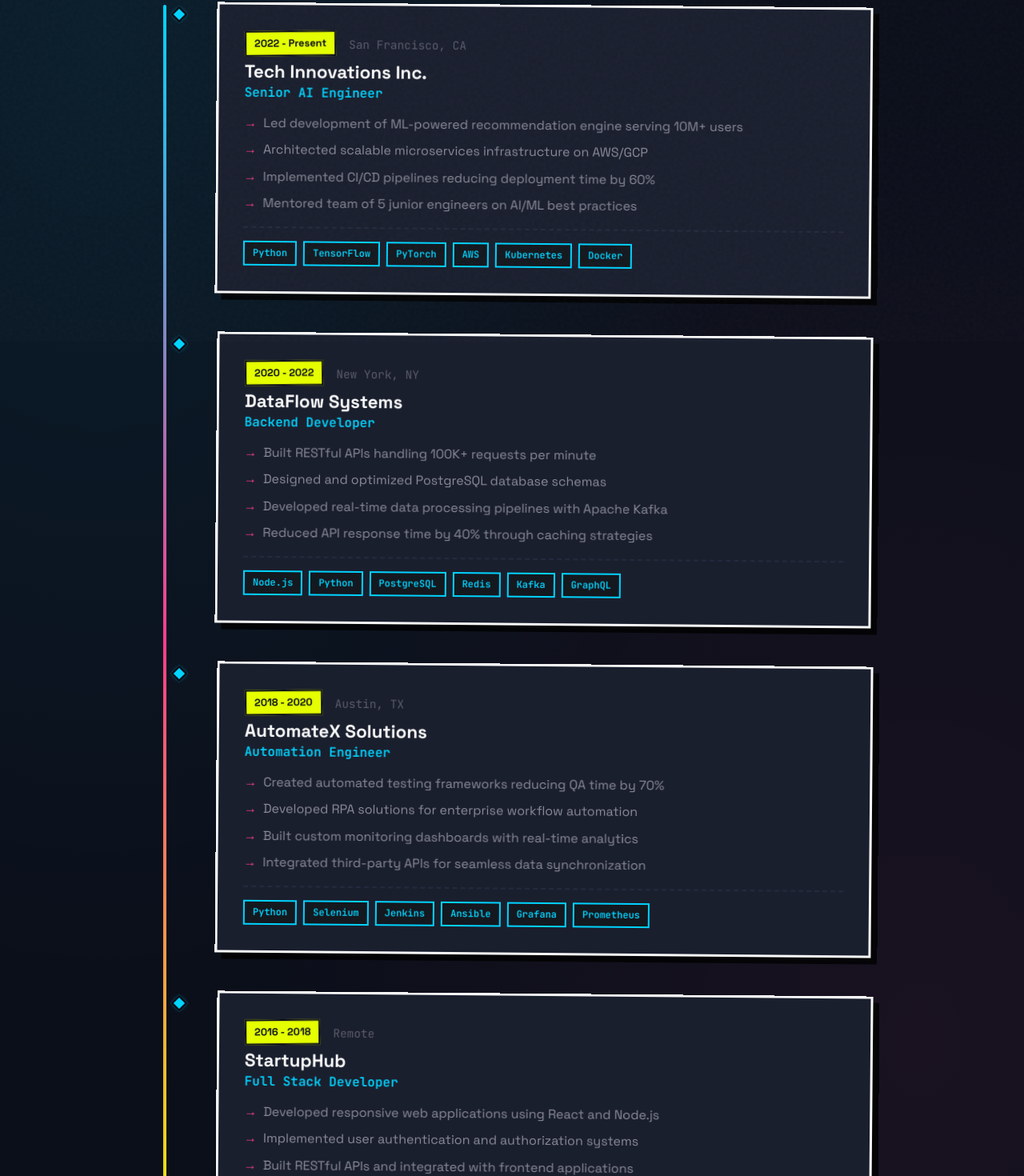
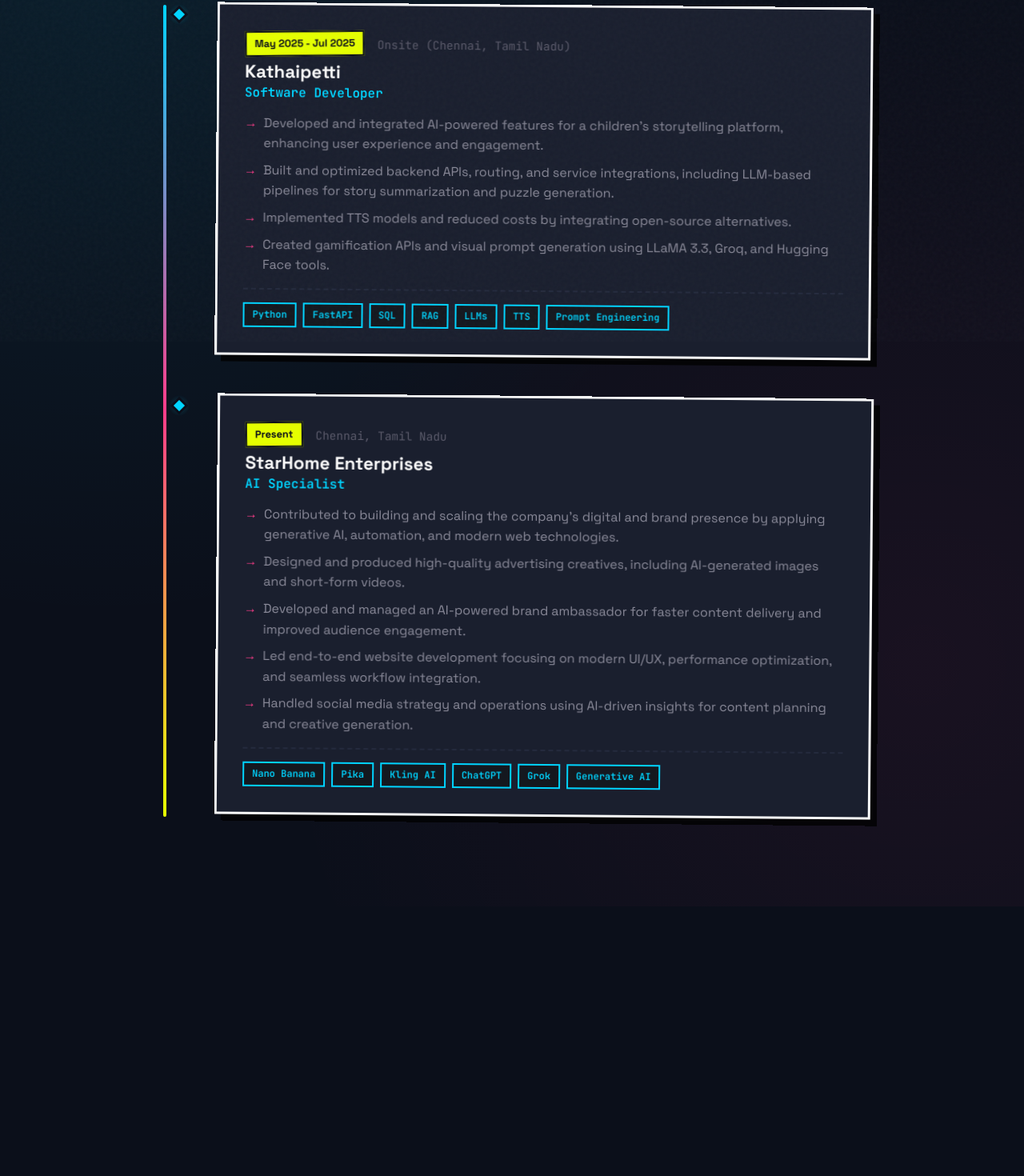
Before and after one commit to pravinkannan18/Portfoilo, a React (Vite) app: page /experience in a window 1280 px wide. Shown: the part 373-1843 px from the top of the page at 80% size. After the commit the page ends 1506 px from the top, so only its background shows below. Built offline with nearby package versions, Linux system fonts and the light colour scheme.

Commit message:
feat: Add initial portfolio pages, build output files, and routing configuration.

```diff
--- a/index.html
+++ b/index.html
@@ -6,7 +6,7 @@
   <link rel="icon" type="image/svg+xml" href="/vite.svg" />
   <meta name="viewport" content="width=device-width, initial-scale=1.0" />
   <meta name="description"
-    content="Pravin - AI Engineer, Backend Developer & Automation Specialist. Building intelligent systems and scalable solutions." />
+    content="Pravin - AI Engineer, Software Developer & Automation Specialist. Building intelligent systems and scalable solutions." />
   <meta name="theme-color" content="#050505" />
   <title>Pravin | AI Engineer & Developer</title>
 </head>
--- a/src/pages/Achievements.jsx
+++ b/src/pages/Achievements.jsx
@@ -7,46 +7,32 @@
 const Achievements = () => {
     const achievements = [
         {
-            title: "Best AI Innovation Award",
-            organization: "Tech Excellence Summit 2023",
-            description: "Recognized for developing an innovative AI-powered solution that revolutionized customer service automation.",
+            title: "IIT Madras Shaastra",
+            organization: "AI/ML Challenge 2",
+            description: "Secured first place in the prestigious AI/ML challenge organized by IIT Madras, demonstrating advanced technical skills and problem-solving.",
             icon: "🏆",
             highlight: true
         },
         {
-            title: "Open Source Contributor",
-            organization: "GitHub",
-            description: "Top contributor to major open-source ML projects with 1000+ GitHub stars across repositories.",
-            icon: "⭐",
+            title: "Poster Designing",
+            organization: "National Level Competition",
+            description: "Winner of the national level poster designing competition, showcasing creativity and strong visual communication skills.",
+            icon: "🎨",
             highlight: false
         },
         {
-            title: "Hackathon Winner",
-            organization: "HackTech 2022",
-            description: "First place winner for building a real-time fraud detection system in 48 hours.",
-            icon: "🥇",
-            highlight: true
-        },
-        {
-            title: "Patent Holder",
-            organization: "US Patent Office",
-            description: "Co-inventor of a patented algorithm for efficient neural network compression.",
-            icon: "📜",
+            title: "Club Activity",
+            organization: "University Excellence",
+            description: "Awarded winner for outstanding contribution and leadership in university club activities and events.",
+            icon: "🌟",
             highlight: false
         },
         {
-            title: "Speaker at AI Conference",
-            organization: "AI World Summit 2023",
-            description: "Keynote speaker on 'The Future of Automation in Enterprise Systems'.",
-            icon: "🎤",
-            highlight: false
-        },
-        {
-            title: "Team Excellence Award",
-            organization: "Tech Innovations Inc.",
-            description: "Led a team that delivered a critical ML infrastructure 2 months ahead of schedule.",
-            icon: "👥",
-            highlight: false
+            title: "Techalthon",
+            organization: "IIITM",
+            description: "Finalist in the Techalthon competition by IIITM, competing with top talents in rapid product development and innovation.",
+            icon: "🚀",
+            highlight: true
         }
     ];
 
--- a/src/pages/Certifications.jsx
+++ b/src/pages/Certifications.jsx
@@ -7,52 +7,28 @@
 const Certifications = () => {
     const certifications = [
         {
-            title: "AWS Solutions Architect Professional",
-            issuer: "Amazon Web Services",
-            icon: "☁️",
-            color: "#FF9900"
+            title: "IBM Certification in ML with Python",
+            issuer: "IBM",
+            icon: "🤖",
+            color: "#054ADA"
         },
         {
-            title: "Google Cloud Professional ML Engineer",
-            issuer: "Google Cloud",
-            icon: "🌈",
-            color: "#4285F4"
+            title: "ChatGPT Prompt Engineering",
+            issuer: "DeepLearning.AI",
+            icon: "💬",
+            color: "#10A37F"
         },
         {
-            title: "TensorFlow Developer Certificate",
-            issuer: "Google",
-            icon: "🧠",
-            color: "#FF6F00"
+            title: "Git and GitHub Certification",
+            issuer: "GitHub",
+            icon: "🐙",
+            color: "#181717"
         },
         {
-            title: "Kubernetes Administrator (CKA)",
-            issuer: "CNCF",
-            icon: "☸️",
-            color: "#326CE5"
-        },
-        {
-            title: "Azure AI Engineer Associate",
-            issuer: "Microsoft",
-            icon: "🔷",
-            color: "#0089D6"
-        },
-        {
-            title: "MongoDB Developer Certificate",
-            issuer: "MongoDB University",
-            icon: "🍃",
-            color: "#47A248"
-        },
-        {
-            title: "Docker Certified Associate",
-            issuer: "Docker Inc.",
-            icon: "🐳",
-            color: "#2496ED"
-        },
-        {
-            title: "Deep Learning Specialization",
-            issuer: "DeepLearning.AI",
-            icon: "📚",
-            color: "#EE4C2C"
+            title: "Python for Data Science",
+            issuer: "NPTEL",
+            icon: "📊",
+            color: "#2C3E50"
         }
     ];
 
--- a/src/pages/Contact.jsx
+++ b/src/pages/Contact.jsx
@@ -5,8 +5,8 @@
 
 const Contact = () => {
     const socialLinks = [
-        { name: "LinkedIn", url: "https://linkedin.com/in/pravin", color: "#0A66C2" },
-        { name: "GitHub", url: "https://github.com/pravin", color: "#FFFFFF" }
+        { name: "LinkedIn", url: "https://www.linkedin.com/in/pravin18/", color: "#0A66C2" },
+        { name: "GitHub", url: "https://github.com/pravinkannan18", color: "#FFFFFF" }
     ];
 
     return (
--- a/src/pages/Experience.jsx
+++ b/src/pages/Experience.jsx
@@ -7,56 +7,31 @@
 const Experience = () => {
     const experiences = [
         {
-            company: "Tech Innovations Inc.",
-            role: "Senior AI Engineer",
-            location: "San Francisco, CA",
-            duration: "2022 - Present",
+            company: "Kathaipetti",
+            role: "Software Developer",
+            location: "Onsite (Chennai, Tamil Nadu)",
+            duration: "May 2025 - Jul 2025",
             description: [
-                "Led development of ML-powered recommendation engine serving 10M+ users",
-                "Architected scalable microservices infrastructure on AWS/GCP",
-                "Implemented CI/CD pipelines reducing deployment time by 60%",
-                "Mentored team of 5 junior engineers on AI/ML best practices"
+                "Developed and integrated AI-powered features for a children's storytelling platform, enhancing user experience and engagement.",
+                "Built and optimized backend APIs, routing, and service integrations, including LLM-based pipelines for story summarization and puzzle generation.",
+                "Implemented TTS models and reduced costs by integrating open-source alternatives.",
+                "Created gamification APIs and visual prompt generation using LLaMA 3.3, Groq, and Hugging Face tools."
             ],
-            techStack: ["Python", "TensorFlow", "PyTorch", "AWS", "Kubernetes", "Docker"]
+            techStack: ["Python", "FastAPI", "SQL", "RAG", "LLMs", "TTS", "Prompt Engineering"]
         },
         {
-            company: "DataFlow Systems",
-            role: "Backend Developer",
-            location: "New York, NY",
-            duration: "2020 - 2022",
+            company: "StarHome Enterprises",
+            role: "AI Specialist",
+            location: "Chennai, Tamil Nadu",
+            duration: "Present",
             description: [
-                "Built RESTful APIs handling 100K+ requests per minute",
-                "Designed and optimized PostgreSQL database schemas",
-                "Developed real-time data processing pipelines with Apache Kafka",
-                "Reduced API response time by 40% through caching strategies"
+                "Contributed to building and scaling the company's digital and brand presence by applying generative AI, automation, and modern web technologies.",
+                "Designed and produced high-quality advertising creatives, including AI-generated images and short-form videos.",
+                "Developed and managed an AI-powered brand ambassador for faster content delivery and improved audience engagement.",
+                "Led end-to-end website development focusing on modern UI/UX, performance optimization, and seamless workflow integration.",
+                "Handled social media strategy and operations using AI-driven insights for content planning and creative generation."
             ],
-            techStack: ["Node.js", "Python", "PostgreSQL", "Redis", "Kafka", "GraphQL"]
-        },
-        {
-            company: "AutomateX Solutions",
-            role: "Automation Engineer",
-            location: "Austin, TX",
-            duration: "2018 - 2020",
-            description: [
-                "Created automated testing frameworks reducing QA time by 70%",
-                "Developed RPA solutions for enterprise workflow automation",
-                "Built custom monitoring dashboards with real-time analytics",
-                "Integrated third-party APIs for seamless data synchronization"
-            ],
-            techStack: ["Python", "Selenium", "Jenkins", "Ansible", "Grafana", "Prometheus"]
-        },
-        {
-            company: "StartupHub",
-            role: "Full Stack Developer",
-            location: "Remote",
-            duration: "2016 - 2018",
-            description: [
-                "Developed responsive web applications using React and Node.js",
-                "Implemented user authentication and authorization systems",
-                "Built RESTful APIs and integrated with frontend applications",
-                "Collaborated with UX team to improve user experience"
-            ],
-            techStack: ["React", "Node.js", "MongoDB", "Express", "JavaScript", "CSS"]
+            techStack: ["Nano Banana", "Pika", "Kling AI", "ChatGPT", "Grok", "Generative AI"]
         }
     ];
 
--- a/src/pages/Home.jsx
+++ b/src/pages/Home.jsx
@@ -7,7 +7,7 @@
 
 const Home = () => {
     const [displayedText, setDisplayedText] = useState('');
-    const fullText = "AI Engineer • Backend Developer • Automation Specialist";
+    const fullText = "AI Engineer • Software Developer • Automation Specialist";
 
     useEffect(() => {
         let index = 0;
@@ -36,17 +36,17 @@
     };
 
     const stats = [
-        { number: "2+", label: "Years Experience" },
-        { number: "15+", label: "Projects Completed" },
-        { number: "5+", label: "AI Models Deployed" },
-        { number: "100%", label: "Client Satisfaction" }
+        { number: "1+", label: "Years Experience" },
+        { number: "10+", label: "Projects Completed" },
+        { number: "5+", label: "AI Tools & Models" },
+        { number: "100%", label: "Dedication" }
     ];
 
     const techStack = [
         { name: "Python", icon: "🐍" },
         { name: "FastAPI", icon: "⚡" },
         { name: "React", icon: "⚛️" },
-        { name: "TensorFlow", icon: "🧠" },
+        { name: "LangChain", icon: "🔗" },
         { name: "PostgreSQL", icon: "🐘" },
         { name: "Docker", icon: "🐳" }
     ];
@@ -129,8 +129,11 @@
                         <AnimatedButton to="/experience" variant="primary" size="large">
                             View Experience →
                         </AnimatedButton>
-                        <AnimatedButton href="https://github.com/" variant="secondary" size="large">
-                            GitHub Profile
+                        <AnimatedButton href="https://github.com/pravinkannan18" variant="secondary" size="large">
+                            GitHub
+                        </AnimatedButton>
+                        <AnimatedButton href="https://www.linkedin.com/in/pravin18/" variant="secondary" size="large">
+                            LinkedIn
                         </AnimatedButton>
                     </motion.div>
 
@@ -205,10 +208,9 @@
                         viewport={{ once: true }}
                         transition={{ delay: 0.3 }}
                     >
-                        I'm a software developer with expertise in AI/ML, backend development, and automation.
-                        I love building products that solve real-world problems and make a meaningful impact.
-                        From designing robust APIs to training machine learning models, I bring ideas to life
-                        with clean, efficient code.
+                        I'm an AI Engineer and Software Developer passionate about creating intelligent solutions.
+                        With expertise in LLMs, backend automation, and modern web tech, I bridge the gap
+                        between complex AI models and scalable, user-centric applications.
                     </motion.p>
                     <motion.div
                         initial={{ opacity: 0, y: 20 }}
--- a/src/pages/Skills.jsx
+++ b/src/pages/Skills.jsx
@@ -8,45 +8,32 @@
 const Skills = () => {
     const skillCategories = [
         {
-            title: "Software & Backend",
-            icon: "⚙️",
+            title: "Development",
+            icon: "💻",
             category: "backend",
             skills: [
-                "Python", "Java", "Node.js", "Go", "Rust",
-                "REST APIs", "GraphQL", "Microservices",
-                "System Design", "Database Design"
+                "Software Development", "Backend Development",
+                "Website Development", "Mobile Development",
+                "Android Development"
             ]
         },
         {
-            title: "AI & Machine Learning",
+            title: "Artificial Intelligence",
             icon: "🧠",
             category: "ai",
             skills: [
-                "TensorFlow", "PyTorch", "Scikit-learn",
-                "Natural Language Processing", "Computer Vision",
-                "Deep Learning", "Neural Networks",
-                "Model Optimization", "MLOps"
+                "Machine Learning", "Artificial Intelligence",
+                "Deep Learning", "AI Agents",
+                "Natural Language Processing"
             ]
         },
         {
-            title: "Automation",
+            title: "Automation & Tools",
             icon: "🤖",
             category: "automation",
             skills: [
-                "CI/CD Pipelines", "Jenkins", "GitHub Actions",
-                "Ansible", "Terraform", "Docker",
-                "Kubernetes", "RPA", "Scripting"
-            ]
-        },
-        {
-            title: "Web & Mobile",
-            icon: "🌐",
-            category: "web",
-            skills: [
-                "React", "Next.js", "Vue.js",
-                "TypeScript", "HTML5", "CSS3",
-                "React Native", "Flutter",
-                "Progressive Web Apps"
+                "Automation", "Social Media Handling",
+                "Prompt Engineering", "RAG", "LLM Pipelines"
             ]
         }
     ];
--- a/src/pages/TechStack.jsx
+++ b/src/pages/TechStack.jsx
@@ -9,52 +9,53 @@
             title: "Languages",
             items: [
                 { name: "Python", icon: "🐍" },
-                { name: "JavaScript", icon: "📜" },
-                { name: "TypeScript", icon: "📘" },
                 { name: "Java", icon: "☕" },
-                { name: "Go", icon: "🔵" },
-                { name: "Rust", icon: "🦀" },
+                { name: "Kotlin", icon: "📱" },
                 { name: "SQL", icon: "🗃️" },
-                { name: "Bash", icon: "💻" }
+                { name: "HTML", icon: "🌐" },
+                { name: "CSS", icon: "🎨" }
             ]
         },
         {
-            title: "Frameworks",
+            title: "Frameworks & Web",
             items: [
                 { name: "React", icon: "⚛️" },
-                { name: "Next.js", icon: "▲" },
-                { name: "Node.js", icon: "🟢" },
+                { name: "Node JS", icon: "🟢" },
                 { name: "FastAPI", icon: "⚡" },
+                { name: "Flask", icon: "🌶️" },
                 { name: "Django", icon: "🎸" },
-                { name: "Flask", icon: "🌶️" },
-                { name: "Express", icon: "🚂" },
-                { name: "Spring Boot", icon: "🍃" }
+                { name: "Streamlit", icon: "🚀" }
             ]
         },
         {
-            title: "AI & ML Tools",
+            title: "AI & Machine Learning",
             items: [
                 { name: "TensorFlow", icon: "🧠" },
-                { name: "PyTorch", icon: "🔥" },
                 { name: "Scikit-learn", icon: "📊" },
                 { name: "Hugging Face", icon: "🤗" },
-                { name: "OpenCV", icon: "👁️" },
+                { name: "NLTK", icon: "✂️" },
                 { name: "LangChain", icon: "🔗" },
-                { name: "Keras", icon: "🔶" },
-                { name: "MLflow", icon: "📈" }
+                { name: "RAG", icon: "📚" }
             ]
         },
         {
-            title: "Databases & Cloud",
+            title: "Data & Automation",
+            items: [
+                { name: "Pandas", icon: "🐼" },
+                { name: "NumPy", icon: "🔢" },
+                { name: "Matplotlib", icon: "📈" },
+                { name: "Selenium", icon: "🤖" },
+                { name: "Playwright", icon: "🎭" },
+                { name: "Docker", icon: "🐳" }
+            ]
+        },
+        {
+            title: "Databases",
             items: [
                 { name: "PostgreSQL", icon: "🐘" },
-                { name: "MongoDB", icon: "🍃" },
-                { name: "Redis", icon: "🔴" },
-                { name: "AWS", icon: "☁️" },
-                { name: "GCP", icon: "🌈" },
-                { name: "Docker", icon: "🐳" },
-                { name: "Kubernetes", icon: "☸️" },
-                { name: "Terraform", icon: "🏗️" }
+                { name: "SQLite", icon: "🪶" },
+                { name: "DB", icon: "📁" },
+                { name: "DBeaver", icon: "🦫" }
             ]
         }
     ];
```
Also changed, not shown: 6 other files (tests, documents, lock files or other folders).
